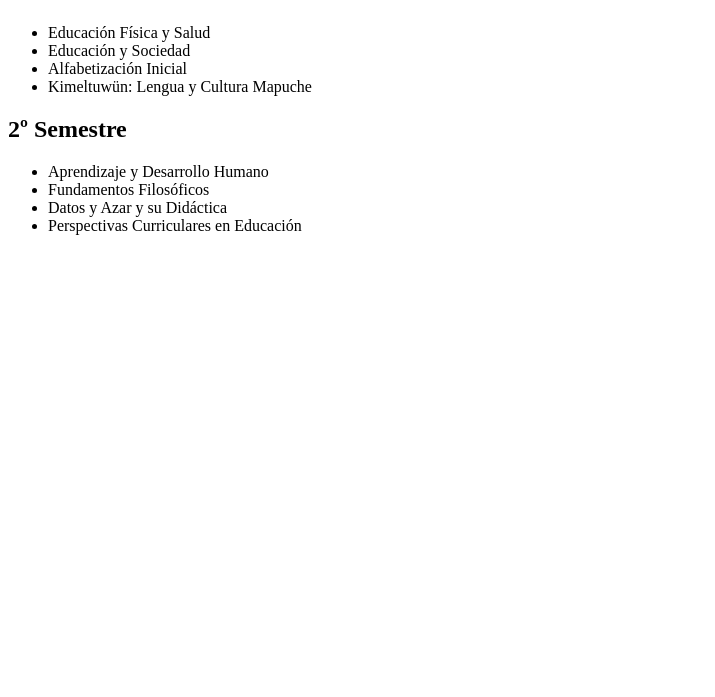
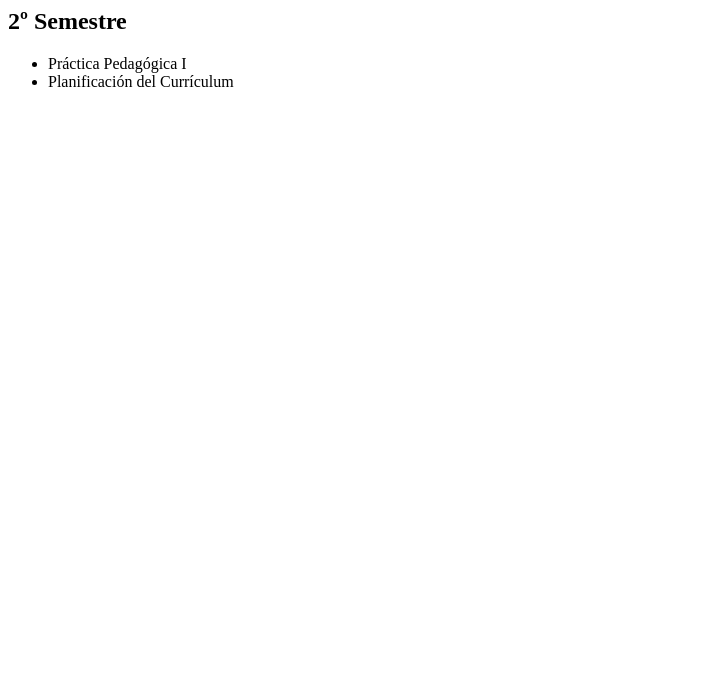
Before and after one commit to Ssaldiaso/mi-malla, a plain HTML site: page index.html in a window 1280 px wide. Shown: the part 103-800 px from the top of the page, without its empty margins (0-715 px from the left). Drawn offline with Linux system fonts and the light colour scheme.

Commit message:
Update index.html

```diff
--- a/index.html
+++ b/index.html
@@ -1,34 +1,15 @@
-<!DOCTYPE html>
-<html lang="es">
-<head>
-  <meta charset="UTF-8" />
-  <meta name="viewport" content="width=device-width, initial-scale=1.0"/>
-  <title>Malla Educación Básica</title>
-  <link rel="stylesheet" href="style.css" />
-</head>
-<body>
-  <h1>Malla Curricular - Pedagogía Educación Básica</h1>
-  <div class="calendario">
-    <!-- Semestres -->
 <div class="semestre">
   <h2>1º Semestre</h2>
   <ul>
-        <li>Educación Física y Salud</li>
-        <li>Educación y Sociedad</li>
-        <li>Alfabetización Inicial</li>
-        <li>Kimeltuwün: Lengua y Cultura Mapuche</li>
+    <li class="ramo" id="aprendizaje" data-abre="practica1,planificacion">Aprendizaje y Desarrollo Humano</li>
+    <li class="ramo" id="educacion-sociedad">Educación y Sociedad</li>
   </ul>
 </div>
+
 <div class="semestre">
   <h2>2º Semestre</h2>
   <ul>
-        <li>Aprendizaje y Desarrollo Humano</li>
-        <li>Fundamentos Filosóficos</li>
-        <li>Datos y Azar y su Didáctica</li>
-        <li>Perspectivas Curriculares en Educación</li>
+    <li class="ramo" id="practica1" data-depende-de="aprendizaje">Práctica Pedagógica I</li>
+    <li class="ramo" id="planificacion" data-depende-de="aprendizaje">Planificación del Currículum</li>
   </ul>
 </div>
-    <!-- Agrega más semestres igual que los anteriores -->
-  </div>
-</body>
-</html>
```
Lines whose indentation alone changed are shown as unchanged.
